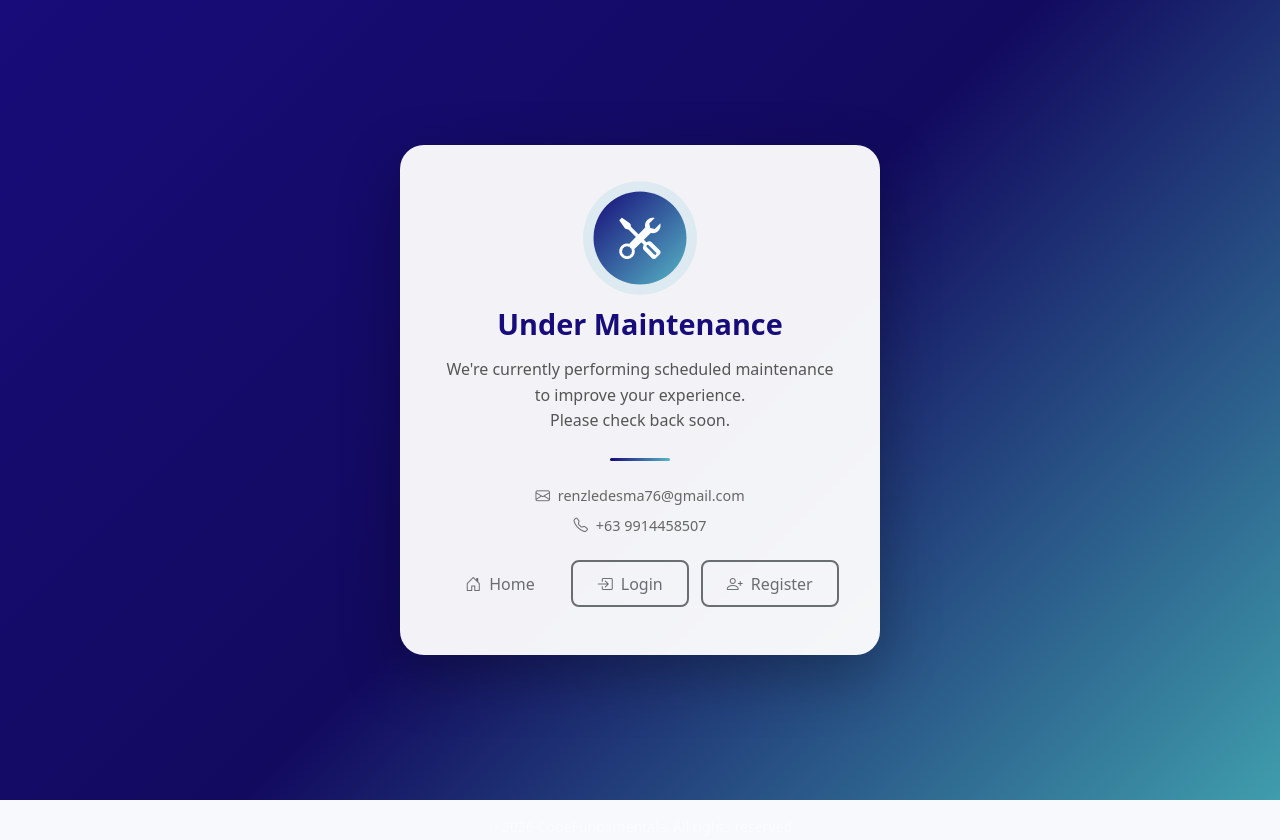
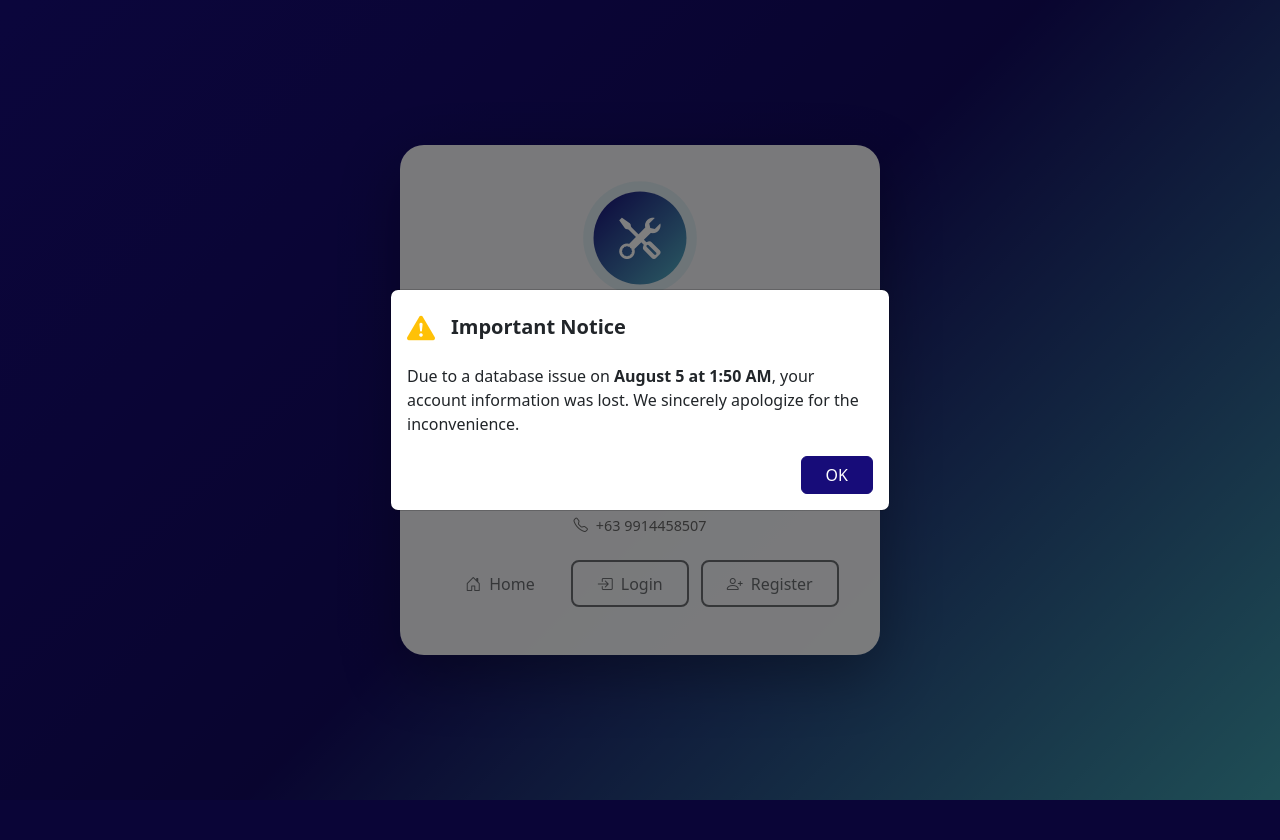
Before and after one commit to christianrenz210/learnfUNDAMENTALS, a Python web app: template templates/maintenance.html in a window 1280 px wide. Shown: the top 840 px of the page. After the commit the page ends 800 px from the top, so only its background shows below. Run offline with Jinja, Linux system fonts and the light colour scheme; the template is opened without the code that fills it, so the values that code supplies are empty.

Commit message:
add bootstrap js to maintenance page so modal popup works

```diff
--- a/templates/maintenance.html
+++ b/templates/maintenance.html
@@ -87,6 +87,7 @@
     </div>
   </footer>
 
+  <script src="https://cdn.jsdelivr.net/npm/bootstrap@5.3.3/dist/js/bootstrap.bundle.min.js"></script>
   <script>
     document.addEventListener('DOMContentLoaded', function () {
       var noticeModal = document.getElementById('noticeModal');
```
